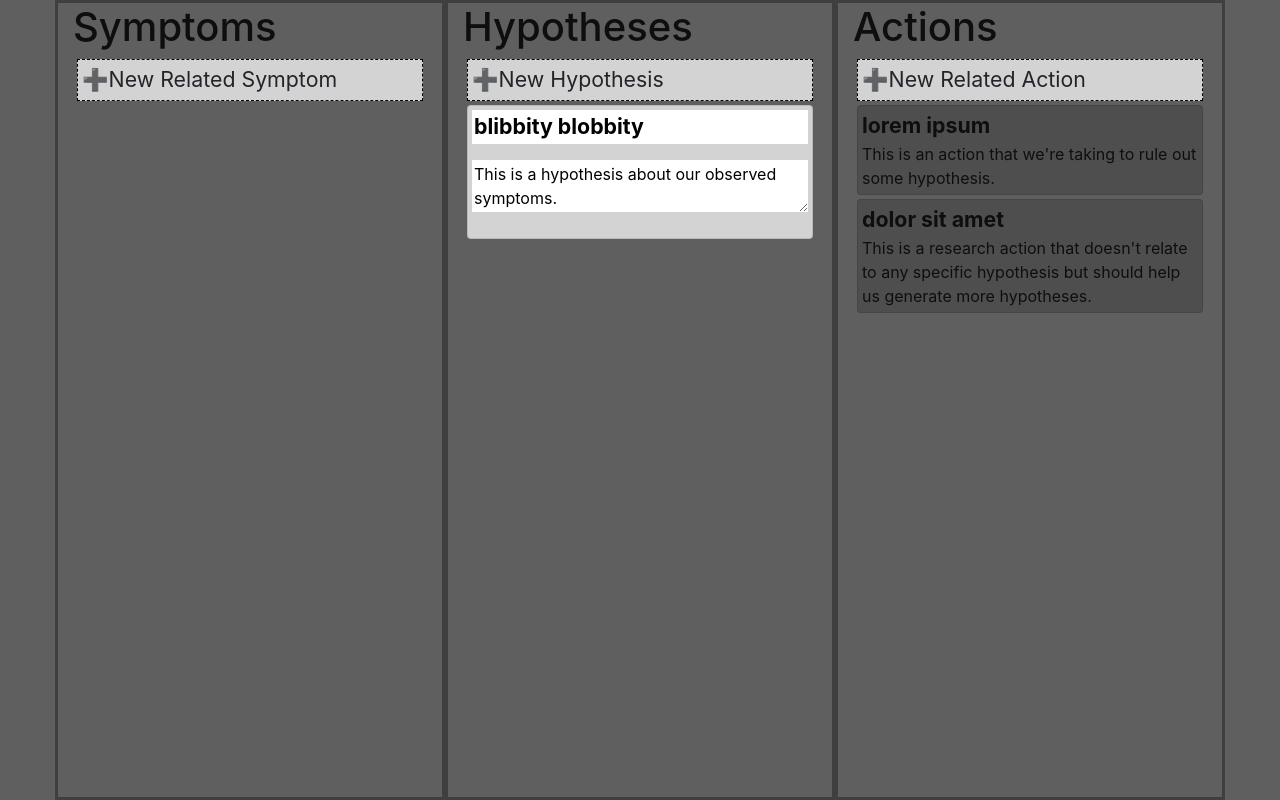
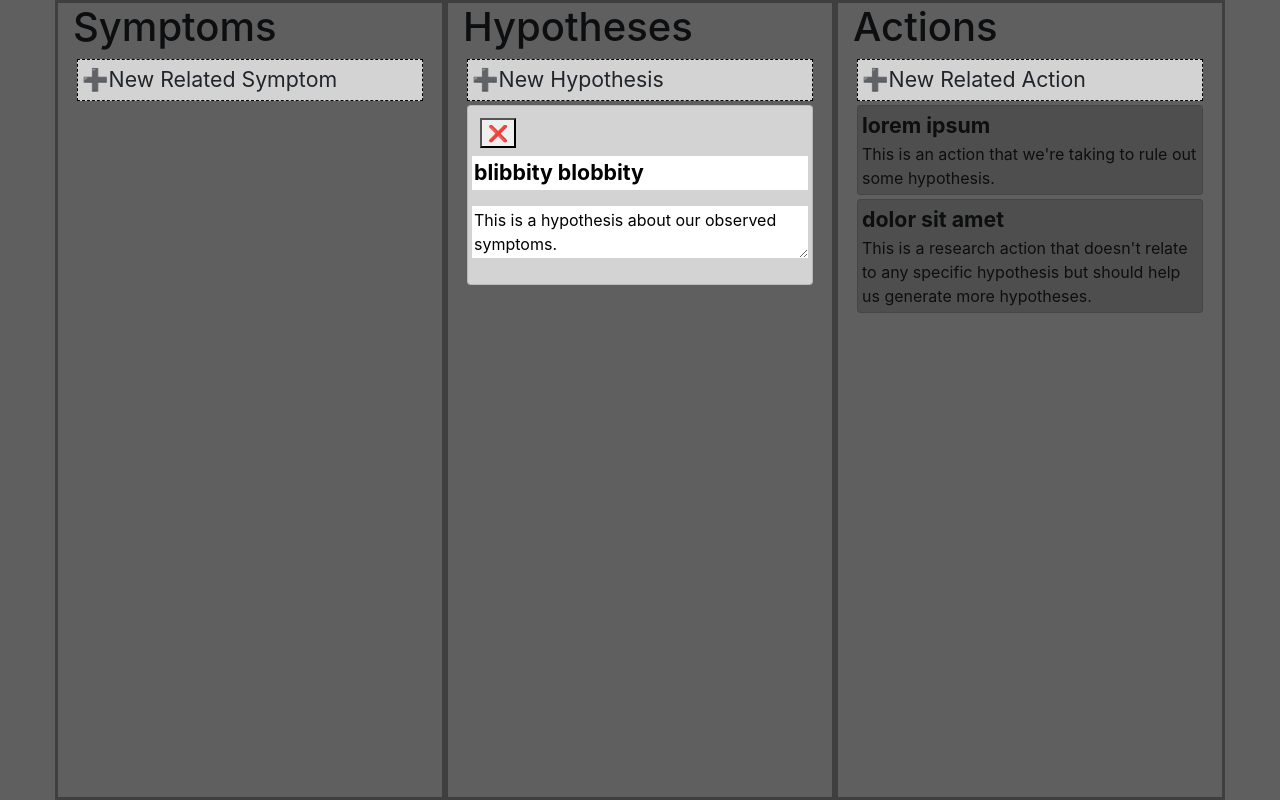
Before and after one commit to danslimmon/qed, a React (Create React App) app: page / in a window 1280 px wide. Both pictures are taken after a click on the element 640 px from the left and 149 px from the top of the page. Built offline with nearby package versions, Linux system fonts and the light colour scheme; the HTML template or start-up script is replaced by a standard one.

Commit message:
made some progress on graying cards

```diff
--- a/package.json
+++ b/package.json
@@ -9,7 +9,6 @@
     "bootstrap": "^4.4.1",
     "react": "^16.13.0",
     "react-dom": "^16.13.0",
-    "react-draggable": "^4.2.0",
     "react-scripts": "3.4.0",
     "uuid": "^7.0.2"
   },
--- a/src/App.css
+++ b/src/App.css
@@ -45,6 +45,11 @@
   z-index: 1
 }
 
+.card-discarded {
+  color: gray;
+  background-color: darkgray;
+}
+
 .cardTitle {
   font-size: 16pt;
   font-weight: bold;
@@ -58,6 +63,12 @@
   width: 100%;
   border: none;
   background-color: white;
+}
+
+.cardControlBar {
+  padding: 4px;
+  margin: 4px;
+  display: block;
 }
 
 .cardOverlay {
--- a/src/App.js
+++ b/src/App.js
@@ -42,6 +42,7 @@ class Board extends React.Component {
     this.handleOverlayClick = this.handleOverlayClick.bind(this);
     this.handleCardSelect = this.handleCardSelect.bind(this);
     this.handleCardChange = this.handleCardChange.bind(this);
+    this.handleCardDiscard = this.handleCardDiscard.bind(this);
     this.handleAddCard = this.handleAddCard.bind(this);
   }
 
@@ -75,6 +76,7 @@ class Board extends React.Component {
 
         onCardSelect={this.handleCardSelect}
         onCardChange={this.handleCardChange}
+        onCardDiscard={this.handleCardDiscard}
         onAddCard={this.handleAddCard}
       />
     ));
@@ -94,8 +96,7 @@ class Board extends React.Component {
     return [selectedCard];
   }
 
-  // Handles the event of the Overlay being clicked
-  handleOverlayClick(e) {
+  finalizeCardChanges() {
     if (this.state.selectedCardID === null) {
       return;
     }
@@ -121,6 +122,11 @@ class Board extends React.Component {
     });
   }
 
+  // Handles the event of the Overlay being clicked
+  handleOverlayClick(e) {
+    this.finalizeCardChanges();
+  }
+
   // Handles the event of a Card being selected.
   //
   // The target of this event is a <Card /> component.
@@ -138,7 +144,7 @@ class Board extends React.Component {
   //
   // The target of this event is a <Card /> component's input element.
   handleCardChange(e) {
-    let target = e.target;
+    const target = e.target;
     this.setState((state, props) => {
       return {
         selectedCardInputValues: {
@@ -146,6 +152,21 @@ class Board extends React.Component {
           [target.name]: target.value
         }
       };
+    });
+  }
+
+  // Handles the event of a Card being discarded.
+  //
+  // The parameter passed to this is the ID of the discarded card.
+  handleCardDiscard(cardID) {
+    this.finalizeCardChanges();
+    this.setState((state, props) => {
+      for (let i=0; i<state.cards.length; i++) {
+        if (state.cards[i].cardID === cardID) {
+          state.cards[i].discarded = true;
+        }
+      }
+      return state;
     });
   }
 
--- a/src/Card.js
+++ b/src/Card.js
@@ -1,5 +1,15 @@
 import React from 'react';
 import { noop } from './util.js'
+
+class CardControlBar extends React.Component {
+  render() {
+    return (
+      <div className="cardControlBar row" onClick={this.props.onClick}>
+        <button className="discard"><span role="img" aria-label="red X">❌</span></button>
+      </div>
+    );
+  }
+}
 
 class Card extends React.Component {
   constructor(props) {
@@ -32,6 +42,10 @@ class Card extends React.Component {
     return false;
   }
 
+  isDiscarded() {
+    return this.props.cardData.discarded;
+  }
+
   handleClick(e) {
     if (this.isSelected()) {
       return;
@@ -52,6 +66,9 @@ class Card extends React.Component {
       "card-" + (this.isSelected() ? "selected" : "deselected"),
       "card-" + (this.isSurfaced() ? "surfaced" : "desurfaced")
     ];
+    if (this.isDiscarded()) {
+      classes.push("card-discarded")
+    };
     return classes.join(" ");
   }
 
@@ -77,6 +94,9 @@ class Card extends React.Component {
   renderSelected() {
     return (
       <div className={this.divClasses()} onClick={this.handleClick}>
+        <CardControlBar
+          onClick={() => {this.props.onCardDiscard(this.props.cardData.cardID);}}
+        />
         <form onSubmit={this.handleSubmit} onChange={this.props.onCardChange}>
           <div className="form-group">
             <input
--- a/src/Column.js
+++ b/src/Column.js
@@ -31,6 +31,7 @@ class Column extends React.Component {
 
           onCardSelect={this.props.onCardSelect}
           onCardChange={this.props.onCardChange}
+          onCardDiscard={this.props.onCardDiscard}
         />
       );
     });
```
Also changed, not shown: 2 other files (tests, documents, lock files or other folders).
